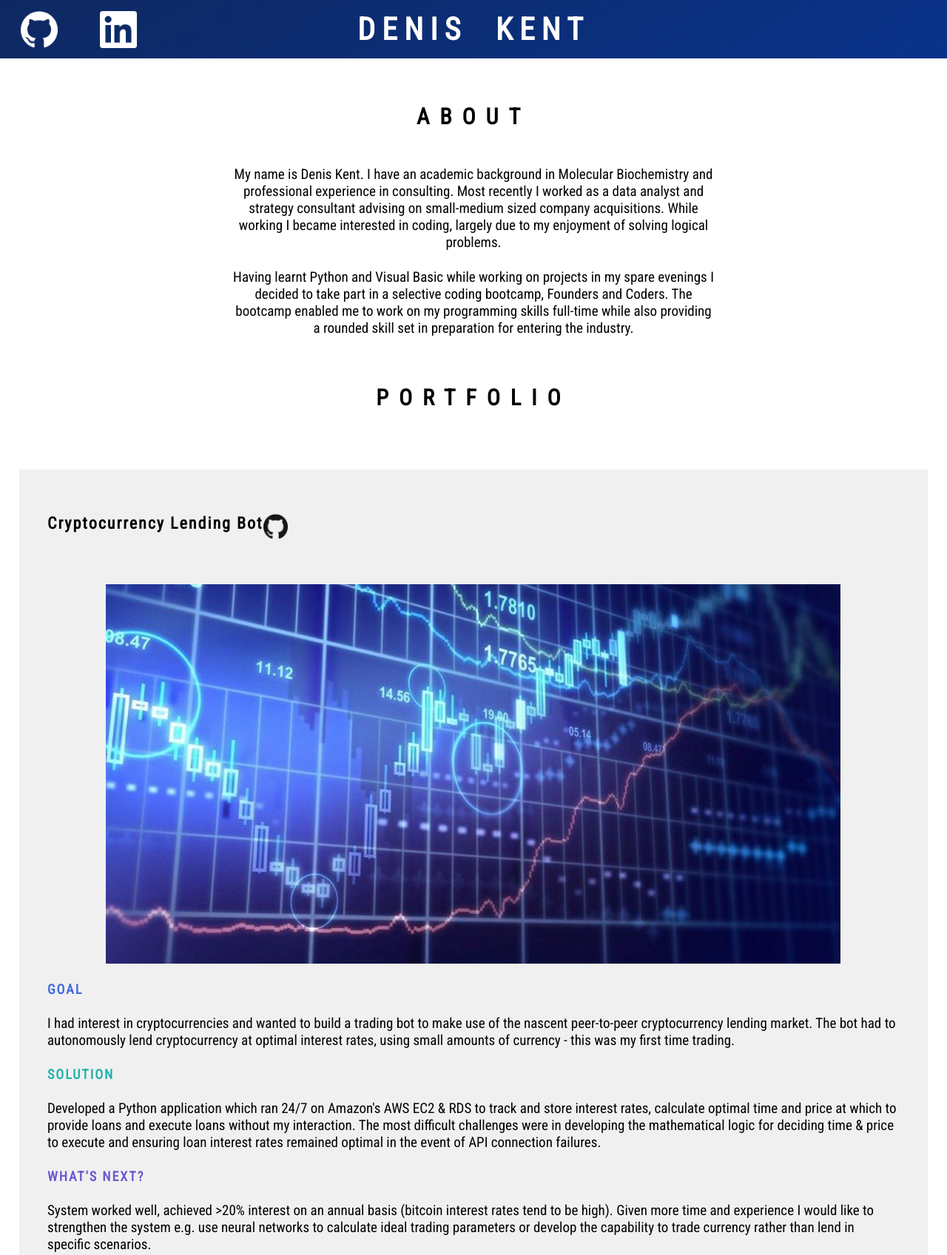
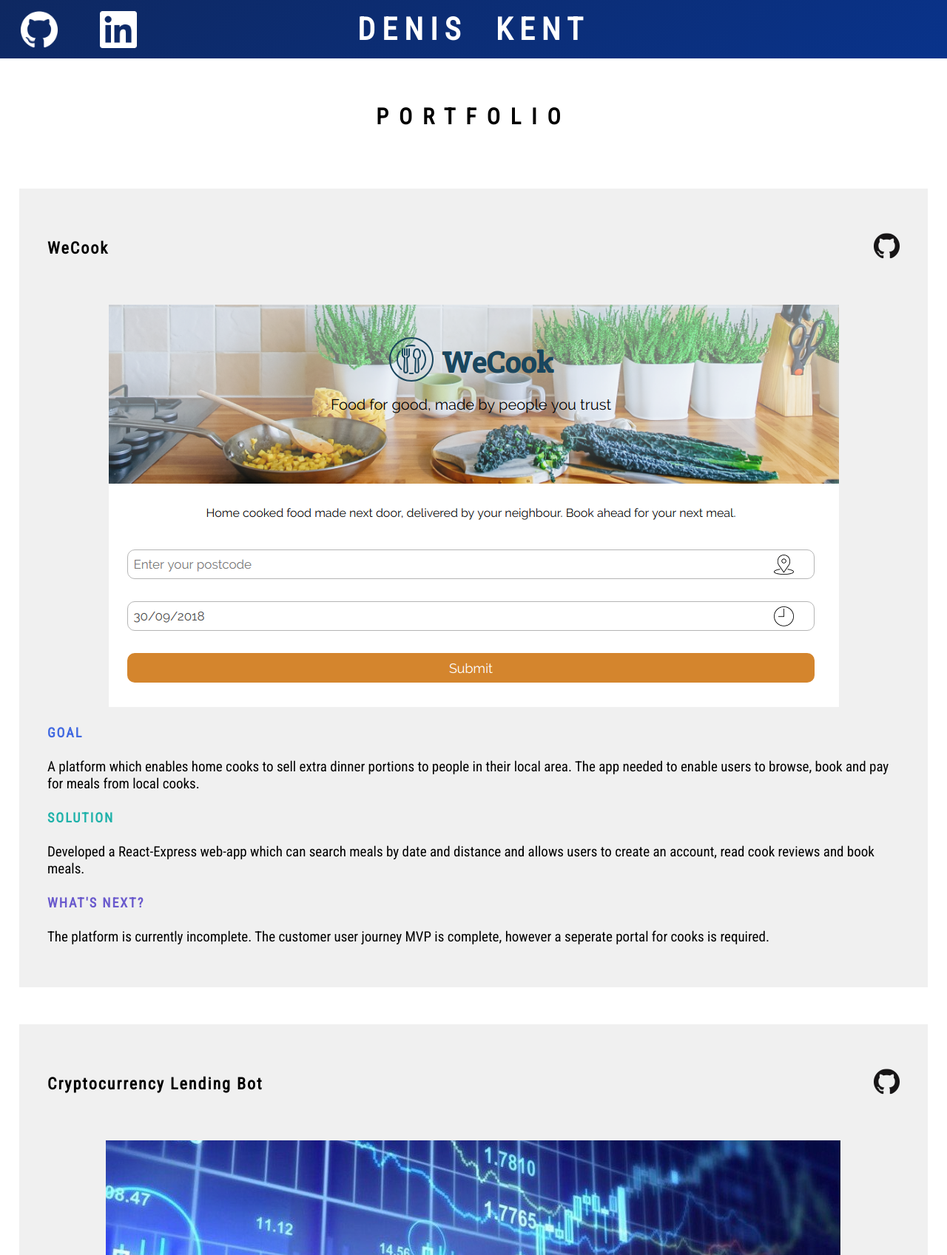
Before and after one commit to DenisKent/myPortfolio, a website: page static/index.html in a window 1280 px wide. Shown: the top 1697 px of the page at 74% size. Drawn offline with Linux system fonts and the light colour scheme.

Commit message:
more styling

```diff
--- a/static/index.html
+++ b/static/index.html
@@ -16,32 +16,33 @@
 
     <a target="_blank" id="linkedIn" href="https://www.linkedin.com/in/denis-kent-653743a9"><img class = "header-img" src="images/Linkedin-Logo-White-101px-R.png" alt="Link to Linkedin" title="LinkedIn"></a>
   </header>
-  <section id="about-content">
-    <h2>ABOUT</h2>
-    <p>My name is Denis Kent. I have an academic background in Molecular Biochemistry and professional experience in consulting. Most recently I worked as a data analyst and strategy consultant advising on small-medium sized company acquisitions. While working I became  interested in coding, largely due to my enjoyment of solving logical problems.</p>
 
-    <p>Having learnt Python and Visual Basic while working on projects in my spare evenings I decided to take part in a selective coding bootcamp, Founders and Coders. The bootcamp enabled me to work on my programming skills full-time while also providing a rounded skill set in preparation for entering the industry.</p>
-
-  </section>
-
-  <h2>PORTFOLIO</h2>
-  <section>
-    <div class="portfolio-large">
+  <section id="portfolio-section">
+    <h2>PORTFOLIO</h2>
+    <div class="portfolio-large portfolio-large-left">
+      <h3><span>WeCook</span><a target="_blank" href="https://github.com/FACN4/StudentProject-WeCook"><img class = "git-project-link" src="images/GitHub-Mark-120px-plus.png" alt="Link to github" title="GitHub project"></a></h3>
+      <img class="portfolio-image-large" src="../images/weCook.png" alt="WeCook website image" title="WeCook">
+      <div>
+        <h4 style="color: #4169E1;">GOAL</h4>
+        <p>A platform which enables home cooks to sell extra dinner portions to people in their local area. The app needed to enable users to browse, book and pay for meals from local cooks.</p>
+        <h4 style="color: #20B2AA;">SOLUTION</h4>
+        <p>Developed a React-Express web-app which can search meals by date and distance and allows users to create an account, read cook reviews and book meals.</p>
+        <h4 style="color: #6A5ACD;">WHAT'S NEXT?</h4>
+        <p>The platform is currently incomplete. The customer user journey MVP is complete, however a seperate portal for cooks is required.</p>
+      </div>
+    </div>
+    <div class="portfolio-large portfolio-large-right">
       <h3><span>Cryptocurrency Lending Bot</span><a target="_blank" href="https://github.com/DenisKent/CryptoCurrencyLendingBot"><img class = "git-project-link" src="images/GitHub-Mark-120px-plus.png" alt="Link to github" title="GitHub project"></a></h3>
       <img class="portfolio-image-large" src="images/BTC-trading.jpg" alt="Bitcoin trading image" title="Bitcoin Lending">
       <div>
         <h4 style="color: #4169E1;">GOAL</h4>
-        <p>I had interest in cryptocurrencies and wanted to build a trading bot to make use of the nascent peer-to-peer cryptocurrency lending market.
-          The bot had to autonomously lend cryptocurrency at optimal interest rates, using small amounts of currency - this was my first time trading.</p>
+        <p>I had an interest in cryptocurrencies and wanted to build a trading bot to make use of the nascent peer-to-peer cryptocurrency lending market.
+          The bot needed to autonomously lend cryptocurrency at optimal interest rates, using volumes amounts of currency. Loans given typically</p>
         <h4 style="color: #20B2AA;">SOLUTION</h4>
-        <p>Developed a Python application which ran 24/7 on Amazon's AWS EC2 & RDS to track and store interest rates,
-          calculate optimal time and price at which to provide loans and execute loans without my interaction.
-          The most difficult challenges were in developing the mathematical logic for deciding time & price to execute
+        <p>Developed a Python application which ran on Amazon's AWS EC2 & RDS to track and store interest rates, calculate optimal time and price at which to provide loans and execute loans without my interaction. The most difficult challenges were in developing the mathematical logic for deciding time & price to execute
           and ensuring loan interest rates remained optimal in the event of API connection failures.</p>
         <h4 style="color: #6A5ACD;">WHAT'S NEXT?</h4>
-        <p>System worked well, achieved >20% interest on an annual basis (bitcoin interest rates tend to be high). Given more time and experience I would like
-          to strengthen the system e.g. use neural networks to calculate ideal trading parameters or develop the capability to trade currency rather than
-           lend in specific scenarios.</p>
+        <p>The bot worked well, achieved >20% interest on an annual basis (bitcoin interest rates tend to be high). Given more time and experience I would like to refactor the code, expand testing coverage and improve the interest rate achieved e.g. by using neural networks to calculate ideal trading parameters.</p>
       </div>
     </div>
     <div class = "portfolio-small">
@@ -52,13 +53,12 @@
           <p>I became interested in card counting and finding the best counting methods possible.
           I wanted to test several theories in practice to understand how they would impact a payer's edge over the dealer.</p>
           <h4 style="color: #20B2AA;">SOLUTION</h4>
-          <p>Developed a blackjack simulator which would play out thousands of games under different game conditions,
+          <p>Developed a blackjack simulator in python which would play out thousands of games under different game conditions,
             using different card counting strategies.
             Confirmed several theories about scenarios which will give you a better edge when counting.</p>
           <h4 style="color: #6A5ACD;">WHAT'S NEXT?</h4>
-          <p>Given more time I would like to build the ultimate card counting programme which would be
-            able to know the exact probability of winning or losing the next hand based on the exact card left in the deck.
-          Connecting this to an image recognition system would be handy too!</p>
+          <p>Given more time I would like to build an ultimate card counting programme which would be
+            able to know the exact probability of winning or losing the next hand based on the exact card left in the deck.</p>
         </div>
         <div>
           <img src="images/blackJack.jpg" alt="Blackjack image" title="Blackjack">
--- a/static/style.css
+++ b/static/style.css
@@ -33,7 +33,10 @@
   margin-top:5px;
 }
 
-/*ABOUT*/
+/*PORTFOLIO*/
+#portfolio-section{
+  padding-top:60px;
+}
 
 h2{
   text-align: center;
@@ -42,31 +45,18 @@
   margin:0;
   padding:40px 0px 30px 0px;
 }
-#about-content{
-  display: grid;
-  grid-template-columns: 1fr;
-  max-width: 650px;
-  padding: 60px 8% 20px 8%;
-  margin: auto;
-}
-#about-content p{
-  text-align: center;
-  margin-bottom: 5px;
-}
 
-/*PORTFOLIO*/
 .portfolio-large{
   display: grid;
   grid-template-columns: 1fr;
   margin: 50px 2% 0px 2%;
-  background: linear-gradient(150deg, #f0f0f0 , #f0f0f0);
+  background-color: #f0f0f0;
   text-align: left;
   padding: 3%;
   align-items: center;
 }
-.portfolio-large img{
+.portfolio-image-large{
   max-width: 95%;
-  height: auto;
   margin-left: auto;
   margin-right: auto;
 }
@@ -76,7 +66,8 @@
   letter-spacing: 2px;
   padding-bottom: 3%;
   display:flex;
-  /* PUT IN SOME FLEXBOX FOR THE Title and GITHUB LOGO */
+  justify-content: space-between;
+  align-items: center;
 }
 
 .portfolio-large h4{
@@ -158,8 +149,6 @@
 .git-project-link{
     height: 35px;
     width: 35px;
-    /* float: right;
-    margin-top: -10px; */
 }
 @media only screen and (min-width: 700px) {
   /*HEADER*/
@@ -181,7 +170,7 @@
     grid-column-start: 2;
   }
   /*ABOUT*/
-  #about-content{
+  #portfolio-section{
     padding-top: 100px;
   }
 }
@@ -192,10 +181,18 @@
     font-size: 38px;
     letter-spacing: 18px;
   }
-  .portfolio-large{
+  .portfolio-large-left{
+    grid-template-columns: 2fr 3fr;
+  }
+  .portfolio-large-left img{
+    grid-column-start: 2;
+    grid-row-start: 1;
+    grid-row-end:3;
+  }
+  .portfolio-large-right{
     grid-template-columns: 3fr 2fr;
   }
-  .portfolio-large img{
+  .portfolio-large-right img{
     grid-row-start: 1;
     grid-row-end:3;
   }
```
